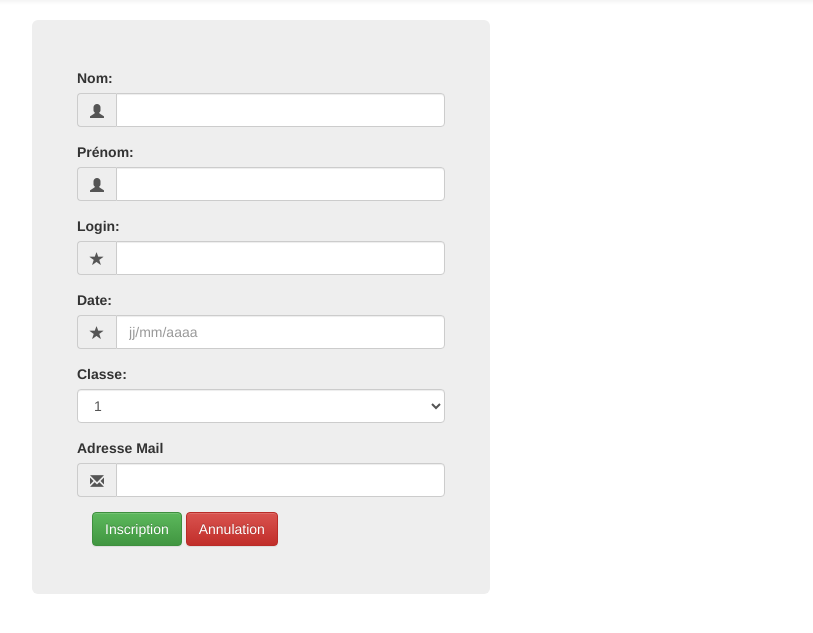
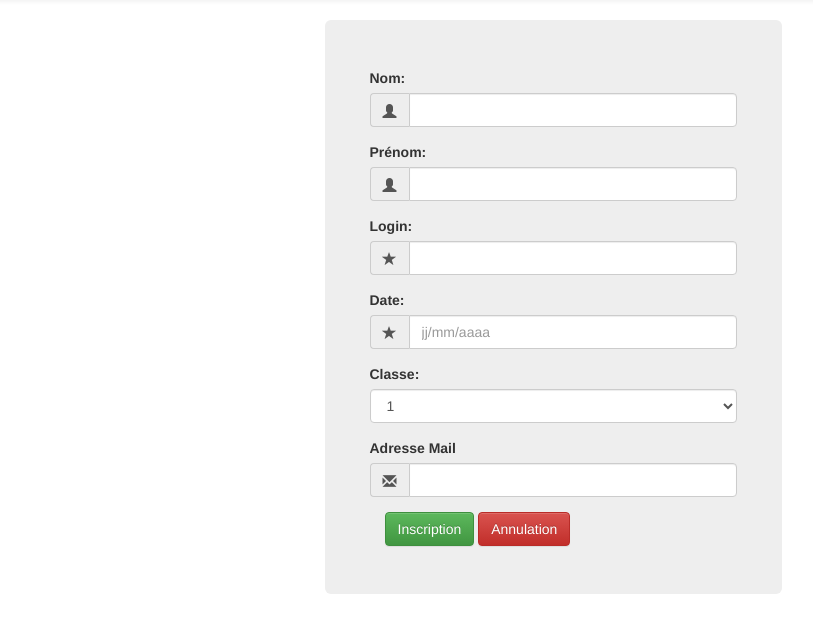
Before and after one commit to Mickatronic/GestNote, a PHP site: page /Inscription.php in a window 1280 px wide. Shown: the part 52-685 px from the top of the page, without its empty margins (38-851 px from the left). Run offline with PHP 8.4, Linux system fonts and the light colour scheme.

Commit message:
Centrer inscription
Centrer inscription

```diff
--- a/www/Inscription.php
+++ b/www/Inscription.php
@@ -40,7 +40,7 @@
    </nav>
    <div class="container">
   <div class="row">
-	<div class="col-sm-5">
+	<div class="col-sm-5 col-sm-offset-3">
 		<div class="jumbotron">
 			<div class="row">
 				<div class="form-group">
```
